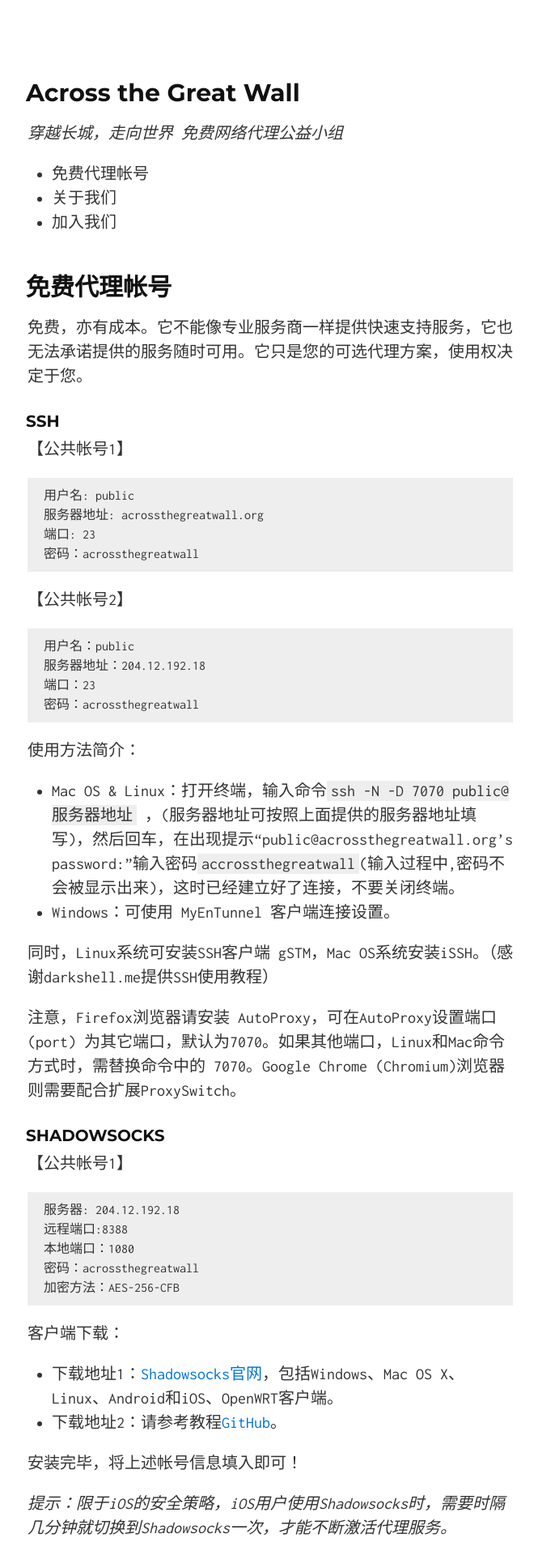
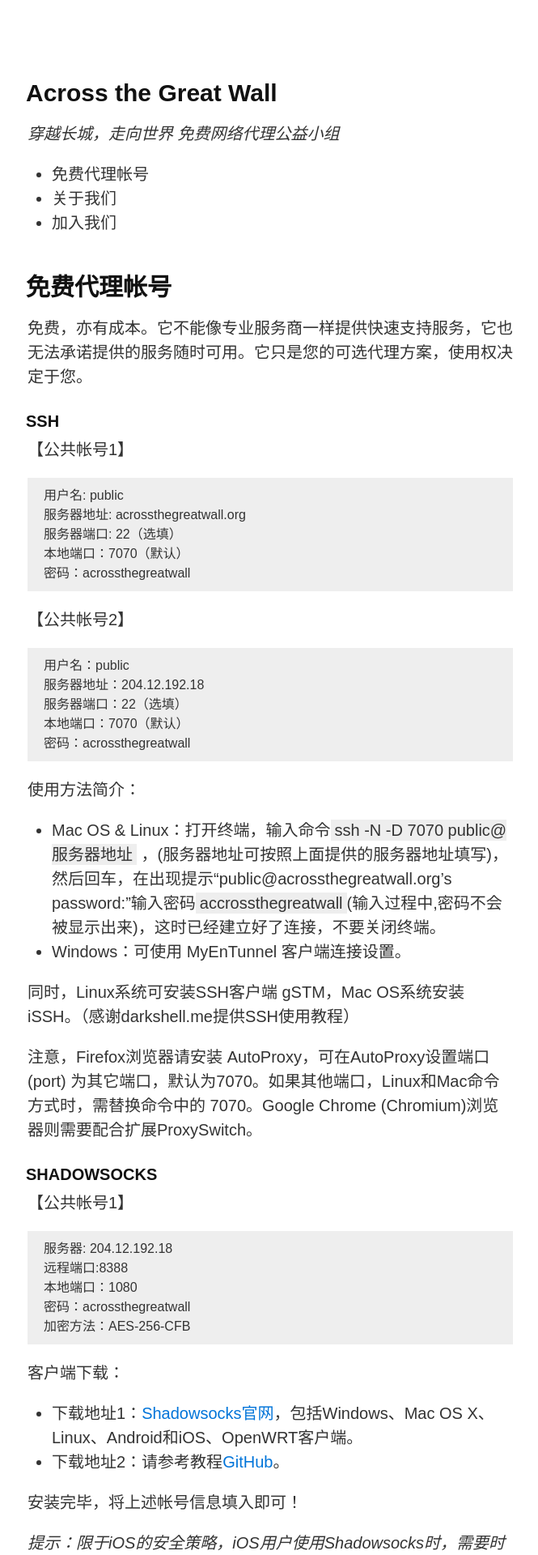
Before and after one commit to tuhaihe/acrossthegreatwall, a Jekyll site: the page built from index.html, in a window 1280 px wide. Shown: the top 1920 px of the page at 81% size, without its empty margins (306-971 px from the left). Built offline with Jekyll 4.4.1, drawn with Linux system fonts in a browser that asks for light colours.

Commit message:
update website title and update proxy port info

```diff
--- a/_includes/index.md
+++ b/_includes/index.md
@@ -17,7 +17,8 @@ _免费网络代理公益小组_
 ~~~
 用户名: public
 服务器地址: acrossthegreatwall.org
-端口: 23
+服务器端口: 22（选填）
+本地端口：7070（默认）
 密码：acrossthegreatwall
 ~~~
 
@@ -25,7 +26,8 @@ _免费网络代理公益小组_
 ~~~
 用户名：public
 服务器地址：204.12.192.18
-端口：23
+服务器端口：22（选填）
+本地端口：7070（默认）
 密码：acrossthegreatwall
 ~~~
 
--- a/_layouts/default.html
+++ b/_layouts/default.html
@@ -4,8 +4,8 @@
   <meta charset="utf-8">
   <meta http-equiv="X-UA-Compatible" content="IE=edge">
   <meta name="viewport" content="width=device-width, initial-scale=1.0">
-  <title>{{ site.title_tag_text }}</title>
-  <link href='//fonts.googleapis.com/css?family=Roboto:400,400italic,700' rel='stylesheet' type='text/css'>
+  <title>Across the Great Wall | 穿越长城，走向世界 | 免费网络代理公益小组</title>
+  <link rel='stylesheet' type='text/css'>
   <link rel="stylesheet" href="css/normalize.css">
   <link rel="stylesheet" href="css/syntax.css">
   <link rel="stylesheet" href="css/solo.css">
--- a/css/solo.css
+++ b/css/solo.css
@@ -1,8 +1,5 @@
-@import url(//fonts.googleapis.com/css?family=Montserrat:700);
-@import url(//fonts.googleapis.com/css?family=Inconsolata:400,700);
-
 html {
-  font: 16px/1.5 Inconsolata, sans-serif;
+  font: 16px/1.5 sans-serif, Ubuntu;
 }
 
 @media (min-width: 30rem) {
```
Also changed, not shown: 3 other files.
